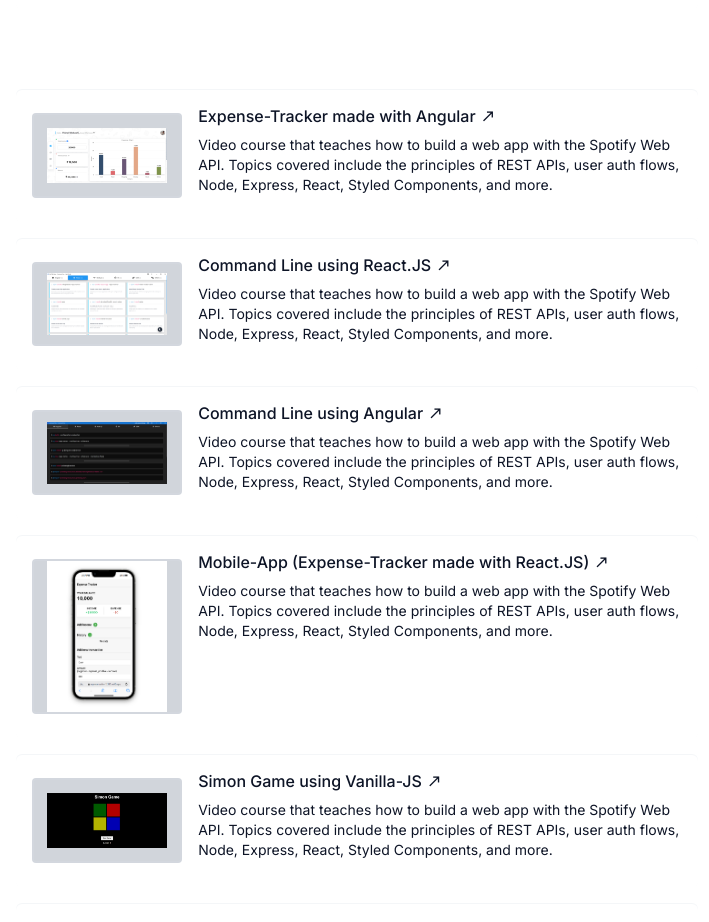
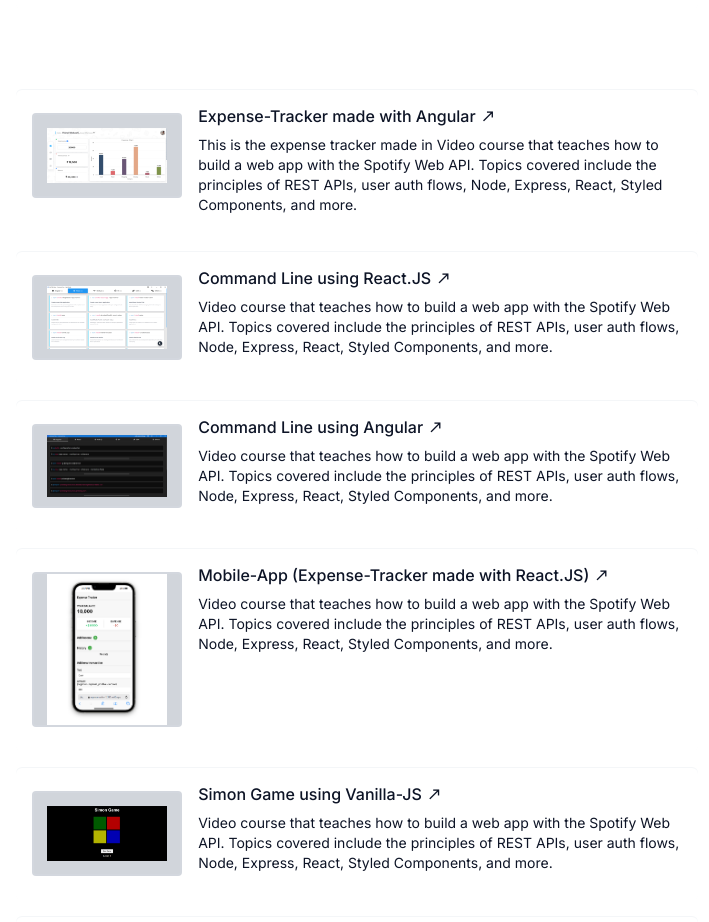
Before and after one commit to Vishal3kt/portfolio-webiste, a React (Vite) app: page / in a window 1280 px wide. Shown: the part 2160-3082 px from the top of the page, without its empty margins (508-1217 px from the left). Built offline with nearby package versions, Linux system fonts and the light colour scheme.

Commit message:
I have added the new sentence

```diff
--- a/src/components/Project.jsx
+++ b/src/components/Project.jsx
@@ -38,7 +38,7 @@ const Project = () => {
                                     </div>
                                 </h3>
                                 <p className="project-description">
-                                    Video course that teaches how to build a web app with the Spotify Web API. Topics covered include the principles of REST APIs, user auth flows, Node, Express, React, Styled Components, and more.
+                                    This is the expense tracker made in Video course that teaches how to build a web app with the Spotify Web API. Topics covered include the principles of REST APIs, user auth flows, Node, Express, React, Styled Components, and more.
                                 </p>
                             </div>
                         </div>
```
